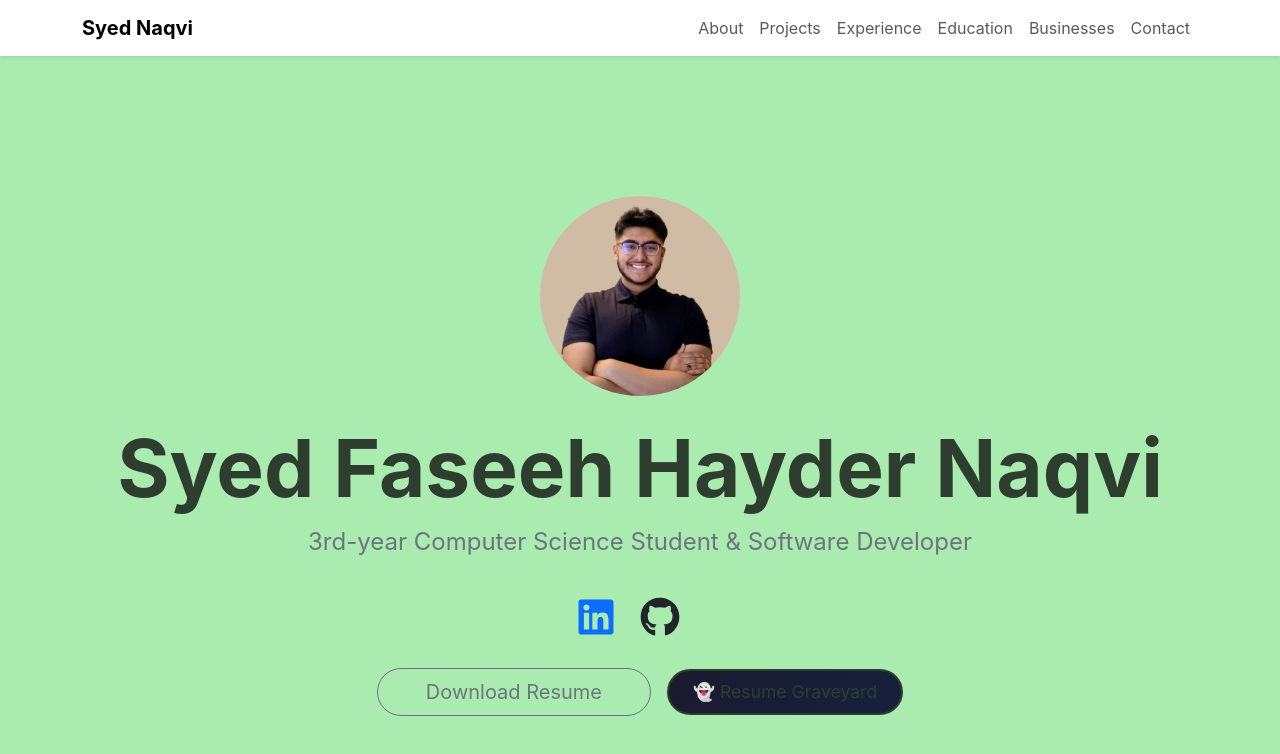
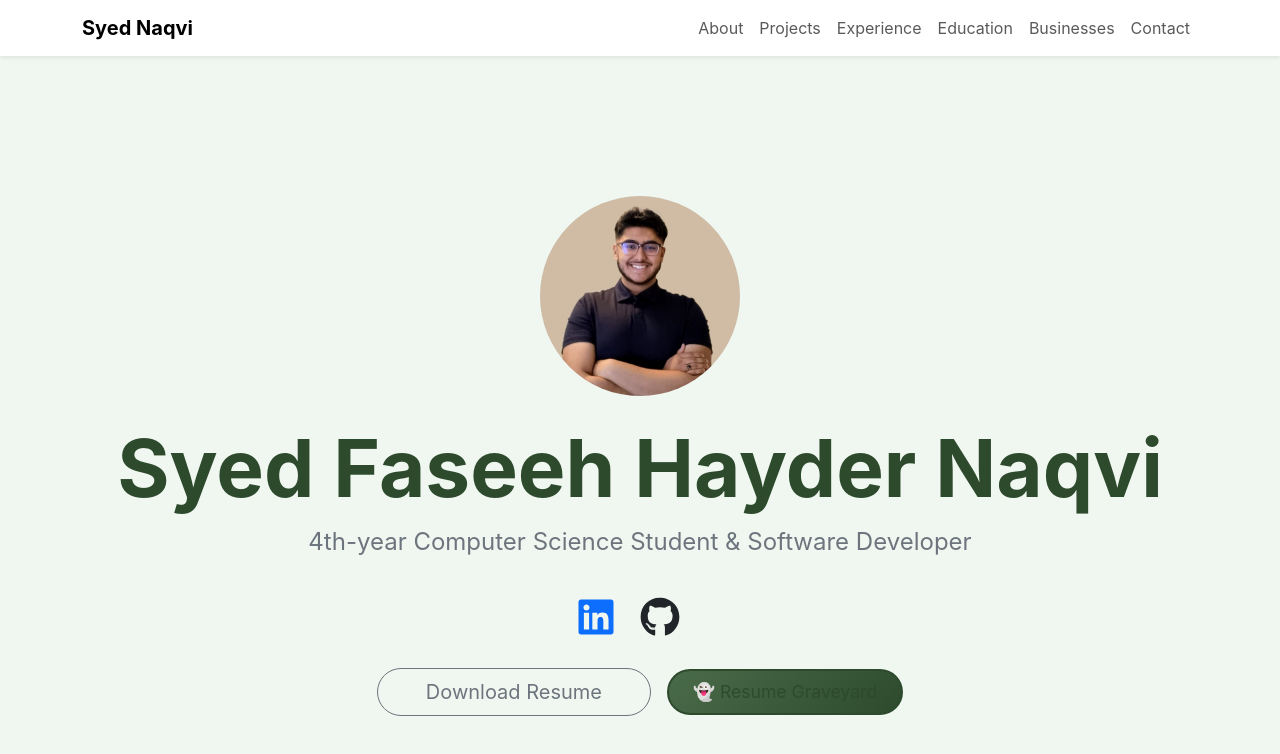
Before and after one commit to Faseeh-Naqvi/faseeh.ca, a React (Create React App) app in the folder my-portfolio/: page / in a window 1280 px wide. Shown: the top 754 px of the page. Built offline with nearby package versions, Linux system fonts and the light colour scheme.

Commit message:
Minor changes

```diff
--- a/my-portfolio/src/index.css
+++ b/my-portfolio/src/index.css
@@ -12,17 +12,17 @@ code {
     monospace;
 }
 :root {
-  /* Light matte-green minimalism */
-  --bs-body-bg:      #aaebb0; /* pale mint */
-  --bs-body-color:   #2E3E2E; /* dark moss */
-  --bs-primary:      #A8D5BA; /* soft seafoam */
-  --bs-secondary:    #B8E0C9; /* very light sage */
-  --bs-success:      #AED9A5; /* muted spring green */
-  --bs-info:         #C4E8C3; /* pastel green */
-  --bs-warning:      #DFF2D8; /* light chartreuse */
-  --bs-danger:       #8FBF8F; /* grayish green */
-  --bs-light:        #FFFFFF; /* clean white */
-  --bs-dark:         #668C66; /* medium forest */
+  /* Sophisticated pastel green theme */
+  --bs-body-bg:      #f0f7f0; /* very light sage background */
+  --bs-body-color:   #2d4a2d; /* deep forest green text */
+  --bs-primary:      #8fbc8f; /* soft sage green */
+  --bs-secondary:    #b8d4b8; /* light mint */
+  --bs-success:      #9bcf9b; /* gentle spring green */
+  --bs-info:         #a8d5a8; /* soft pastel green */
+  --bs-warning:      #d4e8d4; /* pale green */
+  --bs-danger:       #7a9f7a; /* muted forest green */
+  --bs-light:        #ffffff; /* clean white */
+  --bs-dark:         #4a6b4a; /* medium forest green */
 }
 
 /* apply overall background & text */
--- a/my-portfolio/src/pages/About.css
+++ b/my-portfolio/src/pages/About.css
@@ -29,8 +29,8 @@
 /* Scrapbook photo style */
 .scrapbook-img {
   max-height: 260px;
-  border: 4px solid #f0f0f0;
-  box-shadow: 4px 4px 10px rgba(0,0,0,0.2);
+  border: 4px solid #b8d4b8;
+  box-shadow: 4px 4px 10px rgba(45,74,45,0.15);
 }
 
 /* Random rotations (as before) */
@@ -43,9 +43,9 @@
 .rot-7 { transform: rotate(-4deg); }
 .rot-8 { transform: rotate(2deg); }
 
-/* Controls styling (unchanged) */
+/* Controls styling */
 .carousel-control-prev-icon,
 .carousel-control-next-icon {
-  background-color: rgba(0,0,0,0.5);
+  background-color: rgba(45,74,45,0.6);
   border-radius: 50%;
 }
--- a/my-portfolio/src/pages/Contact.css
+++ b/my-portfolio/src/pages/Contact.css
@@ -1,11 +1,12 @@
 
 .contact-wrapper {
-   /* light gray page background */
+   background-color: var(--bs-body-bg);
+   min-height: 100vh;
 }
 
 .contact-card {
   background-color: #ffffff !important;  /* pure white card */
   border: none;
   border-radius: 0.5rem;
-  box-shadow: 0 0.5rem 1rem rgba(0,0,0,0.1);
+  box-shadow: 0 0.5rem 1rem rgba(45,74,45,0.08);
 }
--- a/my-portfolio/src/pages/Home.js
+++ b/my-portfolio/src/pages/Home.js
@@ -20,7 +20,7 @@ export default function Home() {
         {/* Name */}
         <h1 className="display-1 fw-bold mb-2">Syed Faseeh Hayder Naqvi</h1>
         <p className="fs-4 mb-4 text-secondary">
-          3rd-year Computer Science Student & Software Developer
+          4th-year Computer Science Student & Software Developer
         </p>
 
         {/* Big Icon Links */}
@@ -62,14 +62,14 @@ export default function Home() {
             onClick={() => setShowGraveyard(true)}
             style={{
               fontSize: '1.1rem',
-              background: 'linear-gradient(135deg, #1a1a2e 0%, #16213e 100%)',
-              color: '#e0e6ed',
-              border: '2px solid #7877c6',
+              background: 'linear-gradient(135deg, #4a6b4a 0%, #2d4a2d 100%)',
+              color: '#f0f7f0',
+              border: '2px solid #8fbc8f',
               transition: 'all 0.3s ease'
             }}
             onMouseOver={(e) => {
               e.target.style.transform = 'scale(1.05)';
-              e.target.style.boxShadow = '0 8px 25px rgba(120, 119, 198, 0.4)';
+              e.target.style.boxShadow = '0 8px 25px rgba(143, 188, 143, 0.4)';
             }}
             onMouseOut={(e) => {
               e.target.style.transform = 'scale(1)';
--- a/my-portfolio/src/pages/Projects.css
+++ b/my-portfolio/src/pages/Projects.css
@@ -9,16 +9,16 @@
 .project-card {
   border-radius: 1rem;
   background: var(--bs-light);
-  border: 1px solid rgba(174, 217, 165, 0.3);
+  border: 1px solid rgba(143, 188, 143, 0.2);
   transition: box-shadow 0.3s, transform 0.2s;
   overflow: hidden;
   display: flex;
   flex-direction: column;
   min-height: 100%;
-  box-shadow: 0 2px 8px rgba(46, 62, 46, 0.1);
+  box-shadow: 0 2px 8px rgba(45, 74, 45, 0.08);
 }
 .project-card:hover {
-  box-shadow: 0 8px 24px rgba(46, 62, 46, 0.15);
+  box-shadow: 0 8px 24px rgba(45, 74, 45, 0.12);
   transform: translateY(-4px);
 }
 
@@ -42,7 +42,7 @@
   object-fit: cover;
   cursor: pointer;
   transition: transform 0.3s, z-index 0.3s, box-shadow 0.3s;
-  box-shadow: 0 4px 12px rgba(46, 62, 46, 0.15);
+  box-shadow: 0 4px 12px rgba(45, 74, 45, 0.12);
   border: 2px solid var(--bs-light);
 }
 
@@ -74,7 +74,7 @@
 .media-thumbnail:hover {
   transform: scale(1.1) rotate(0deg) !important;
   z-index: 10 !important;
-  box-shadow: 0 8px 24px rgba(46, 62, 46, 0.25);
+  box-shadow: 0 8px 24px rgba(45, 74, 45, 0.2);
 }
 
 /* Video thumbnail overlay */
@@ -88,7 +88,7 @@
   top: 50%;
   left: 50%;
   transform: translate(-50%, -50%);
-  background: rgba(46, 62, 46, 0.8);
+  background: rgba(45, 74, 45, 0.8);
   color: white;
   border-radius: 50%;
   width: 30px;
```
Also changed, not shown: 2 other files (tests, documents, lock files or other folders).
